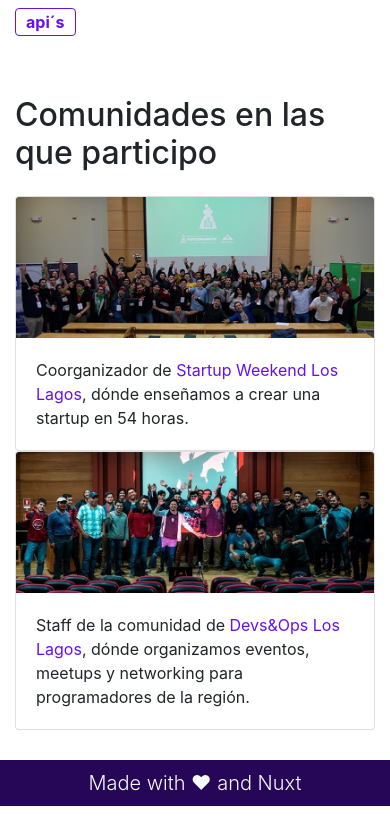
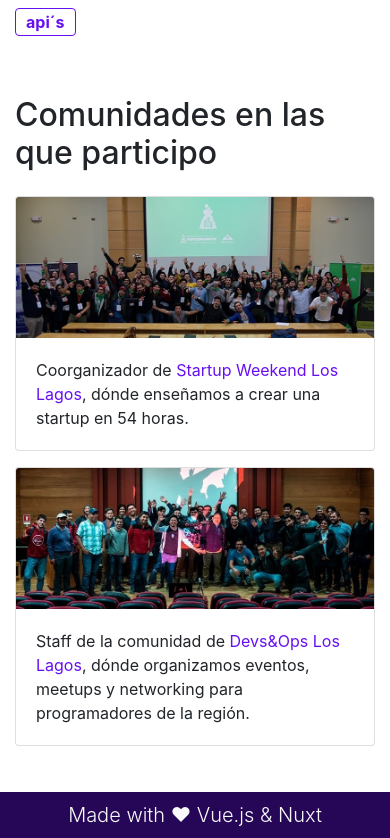
Before and after one commit to sergioazoc/sergioazoc, a Nuxt app: page / in a window 390 px wide. Shown: the part 1136-1974 px from the top of the page. Before the commit the page ends 1942 px from the top, so only its background shows below. Built offline with nearby package versions, Linux system fonts and the light colour scheme.

Commit message:
minor fix

```diff
--- a/layouts/default.vue
+++ b/layouts/default.vue
@@ -38,7 +38,7 @@
     </b-aspect>
     <Nuxt />
     <footer class="footer text-center py-2">
-      <span class="lead text-light">Made with ♥ and Nuxt</span>
+      <span class="lead text-light">Made with ♥ Vue.js & Nuxt</span>
     </footer>
   </div>
 </template>
--- a/pages/index.vue
+++ b/pages/index.vue
@@ -17,7 +17,7 @@
         Comunidades en las que participo
       </h2>
       <b-row>
-        <div class="col-12 col-md-6">
+        <div class="col-12 col-md-6 mb-3">
           <div class="card h-100">
             <img src="../assets/img/startupweekend.jpg" alt="Startup Weekend" class="card-img-top">
             <div class="card-body">
@@ -27,7 +27,7 @@
             </div>
           </div>
         </div>
-        <div class="col-12 col-md-6">
+        <div class="col-12 col-md-6 mb-3">
           <div class="card h-100">
             <img src="../assets/img/devs&ops.jpg" alt="Devs&Ops Los Lagos" class="card-img-top">
             <div class="card-body">
```
